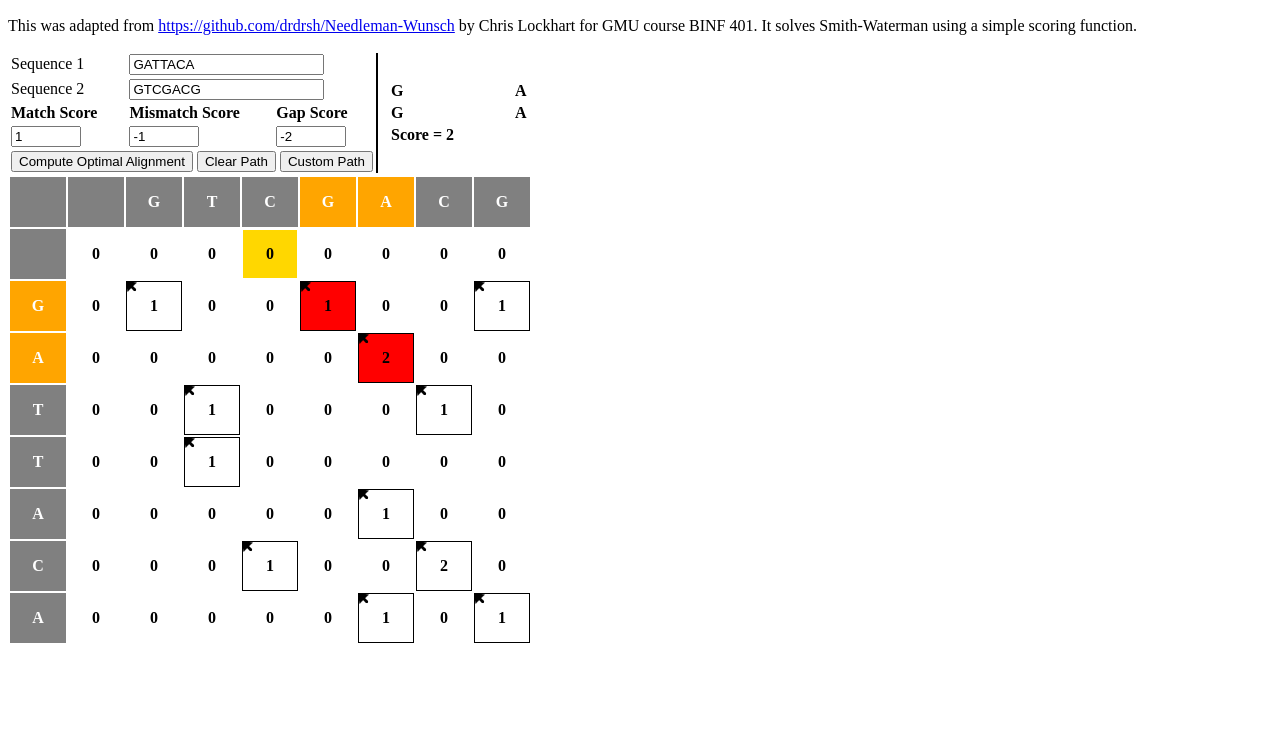
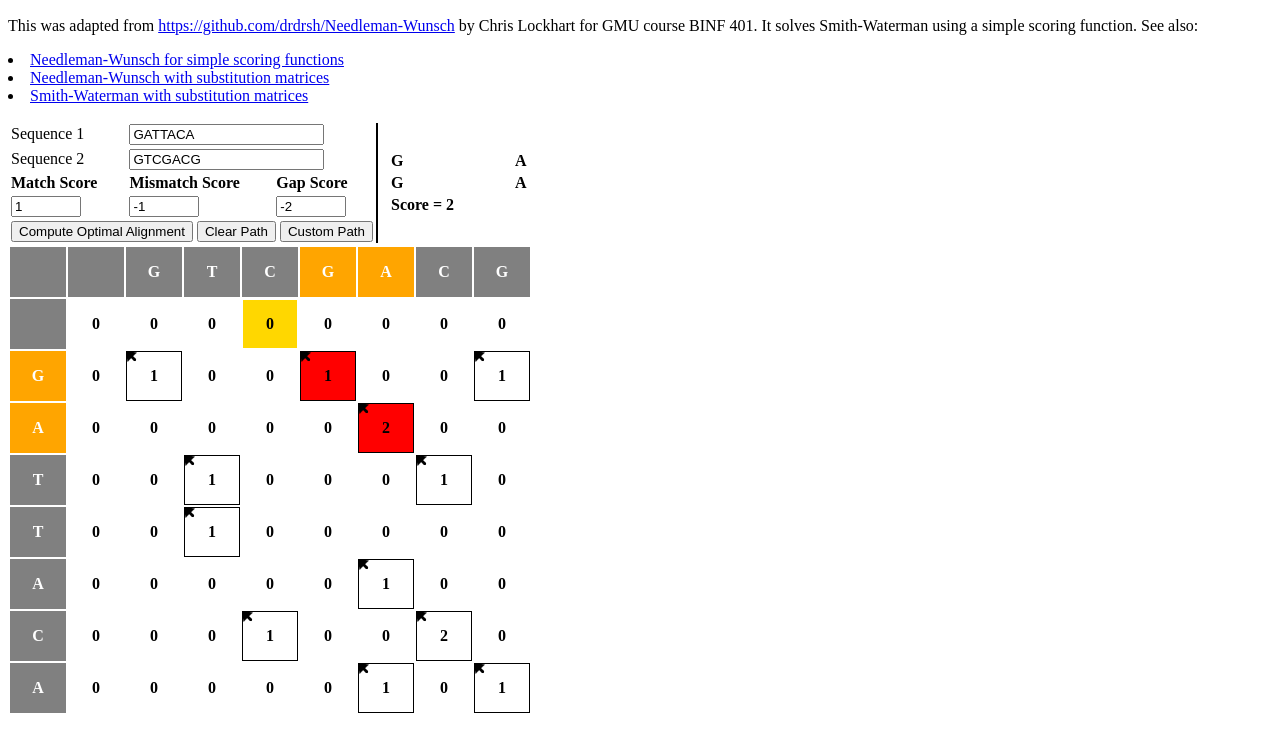
Before and after one commit to clockhart/sw, a plain HTML site: page index.html in a window 1280 px wide. Shown: the part 38-790 px from the top of the page. Drawn offline with nearby package versions, Linux system fonts and the light colour scheme.

Commit message:
add links to other applications

```diff
--- a/index.html
+++ b/index.html
@@ -66,6 +66,12 @@ $(document).ready(function(){
 <h2>Interactive demo for Smith-Waterman algorithm</h2>
 <p>
 This was adapted from <a href="https://github.com/drdrsh/Needleman-Wunsch">https://github.com/drdrsh/Needleman-Wunsch</a> by Chris Lockhart for GMU course BINF 401. It solves Smith-Waterman using a simple scoring function.
+
+See also:
+<li><a href="https://lockhartlab.org/nw">Needleman-Wunsch for simple scoring functions</a></li>
+<li><a href="https://lockhartlab.org/nw_submat">Needleman-Wunsch with substitution matrices</a></li>
+<!--<li><a href="https://lockhartlab.org/sw">Smith-Waterman for simple scoring functions</a></li>-->
+<li><a href="https://lockhartlab.org/sw_submat">Smith-Waterman with substitution matrices</a></li>
 </p>
 <table>
 <tr>
```
